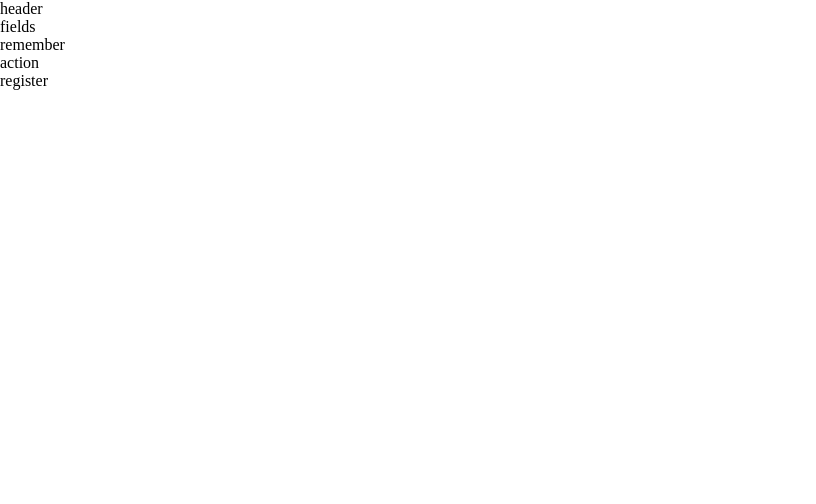
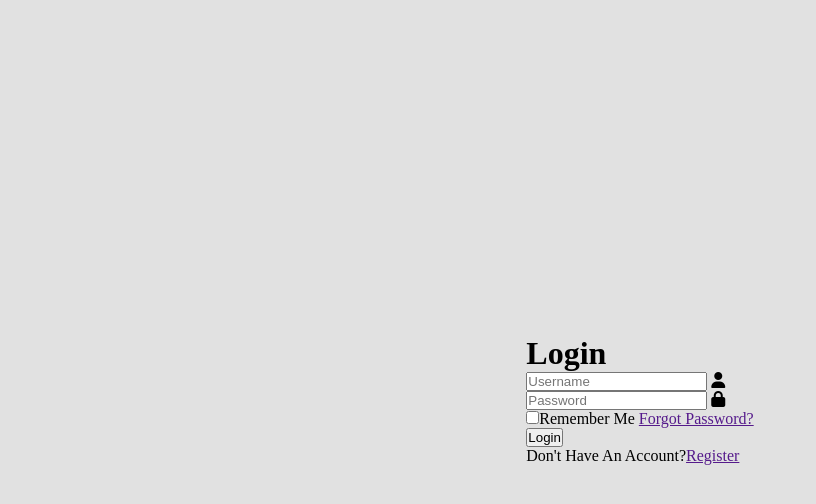
Before and after one commit to zhale-el/code-form, a plain HTML site: page index.html in a window 1280 px wide. Shown: the whole page, without its empty margins (0-816 px from the left). Drawn offline with Linux system fonts and the light colour scheme.

Commit message:
add-icon

```diff
--- a/index.html
+++ b/index.html
@@ -4,16 +4,40 @@
     <meta charset="UTF-8" />
     <meta name="viewport" content="width=device-width, initial-scale=1.0" />
     <link rel="stylesheet" href="./style.css" />
+    <link
+      rel="stylesheet"
+      href="https://cdnjs.cloudflare.com/ajax/libs/font-awesome/6.4.0/css/all.min.css"
+      integrity="sha512-iecdLmaskl7CVkqkXNQ/ZH/XLlvWZOJyj7Yy7tcenmpD1ypASozpmT/E0iPtmFIB46ZmdtAc9eNBvH0H/ZpiBw=="
+      crossorigin="anonymous"
+      referrerpolicy="no-referrer"
+    />
     <title>Document</title>
   </head>
   <body>
     <div class="container">
       <form action="">
-        <div class="form__header">header</div>
-        <div class="form__fields">fields</div>
-        <div class="form__remember">remember</div>
-        <div class="form__action">action</div>
-        <div class="form__register">register</div>
+        <div class="form__header">
+          <h1>login</h1>
+        </div>
+
+        <div class="form__fields">
+          <input type="text" placeholder="username" required />
+          <i class="fa-solid fa-user"></i>
+        </div>
+        <div class="form__fields">
+          <input type="password" placeholder="password" required />
+          <i class="fa-solid fa-lock"></i>
+        </div>
+        <div class="form__remember">
+          <label><input type="checkbox" />remember me</label>
+          <label><a href="">forgot password?</a></label>
+        </div>
+        <div class="form__action">
+          <button type="submit" class="btn">login</button>
+        </div>
+        <div class="form__register">
+          <p>don't have an account?<a href="">register</a></p>
+        </div>
       </form>
     </div>
   </body>
--- a/style.css
+++ b/style.css
@@ -2,6 +2,12 @@
   margin: 0;
   padding: 0;
   box-sizing: 0;
+  text-transform: capitalize;
 }
 body {
+  display: flex;
+  align-items: center;
+  justify-content: center;
+  min-height: 100vh;
+  background: #e1e1e1;
 }
```
